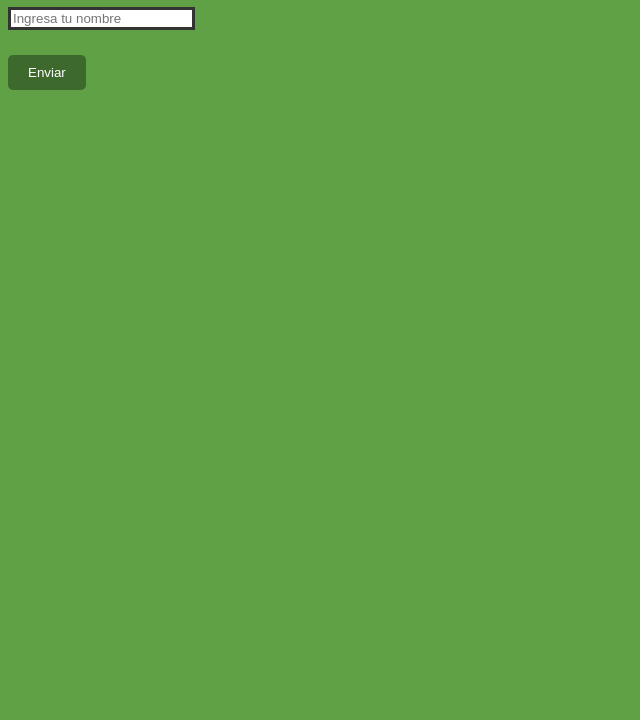
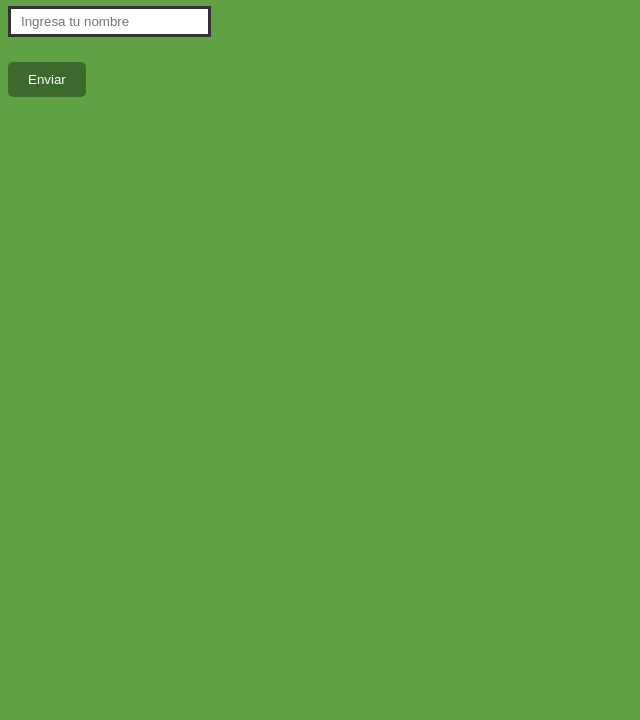
Before and after one commit to ZUNIGA-777/value, a plain HTML site: page index.html in a window 1280 px wide. Shown: the part 80-800 px from the top of the page, without its empty margins (0-640 px from the left). Drawn offline with Linux system fonts and the light colour scheme.

Commit message:
Update styles.css

```diff
--- a/styles.css
+++ b/styles.css
@@ -10,6 +10,7 @@ h1 {
 #entrada {
     color: #333333;
     border: solid #333333;
+    padding: 5px 10px;
 }
 
 #btn {
```
